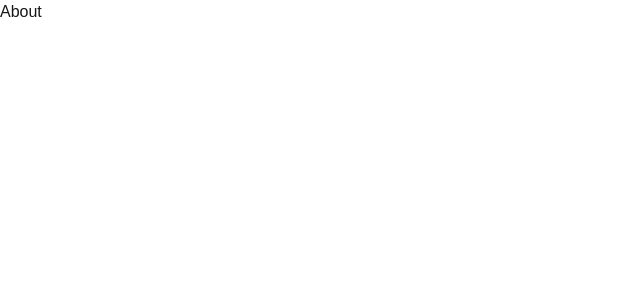
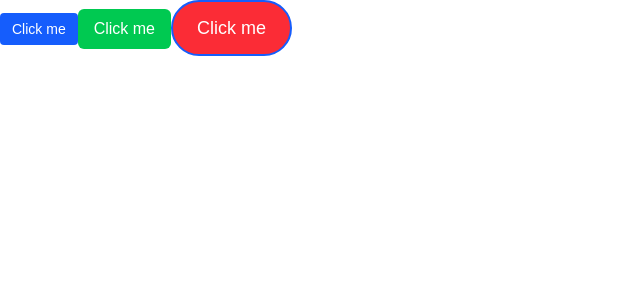
Before and after one commit to abdlrhmanv/alx-project-0x02-setup, a Next.js app in the folder alx-project-0x02/: page /about in a window 1280 px wide. Shown: the top 300 px of the page, without its empty margins (0-640 px from the left). Built offline with nearby package versions, Linux system fonts and the light colour scheme.

Commit message:
5. Create and Use a Button Component

```diff
--- /dev/null
+++ b/alx-project-0x02/components/common/Button.tsx
@@ -0,0 +1,54 @@
+import React from 'react';
+import { type ButtonProps } from '@/interfaces';
+
+const Button: React.FC<ButtonProps> = ({
+  label,
+  onClick,
+  size = 'medium',
+  shape = 'rounded-md',
+  variant = 'primary',
+  disabled = false,
+  className = ''
+}) => {
+  const sizeClasses = {
+    small: 'px-3 py-1.5 text-sm',
+    medium: 'px-4 py-2 text-base',
+    large: 'px-6 py-3 text-lg'
+  };
+
+  const variantClasses = {
+    primary: 'bg-blue-600 text-white hover:bg-blue-700 focus:ring-blue-500',
+    secondary: 'bg-gray-600 text-white hover:bg-gray-700 focus:ring-gray-500',
+    outline: 'border-2 border-blue-600 text-blue-600 hover:bg-blue-50 focus:ring-blue-500',
+    ghost: 'text-blue-600 hover:bg-blue-50 focus:ring-blue-500'
+  };
+
+  const disabledClasses = disabled
+    ? 'opacity-50 cursor-not-allowed'
+    : 'cursor-pointer transition-colors duration-200';
+
+  const focusClasses = 'focus:outline-none focus:ring-2 focus:ring-offset-2';
+
+  const buttonClasses = `
+    font-medium
+    ${sizeClasses[size]}
+    ${shape}
+    ${variantClasses[variant]}
+    ${disabledClasses}
+    ${focusClasses}
+    ${className}
+  `.trim().replace(/\s+/g, ' ');
+
+  return (
+    <button
+      onClick={onClick}
+      disabled={disabled}
+      className={buttonClasses}
+      type="button"
+    >
+      {label}
+    </button>
+  );
+};
+
+export default Button;
--- a/alx-project-0x02/interfaces/index.ts
+++ b/alx-project-0x02/interfaces/index.ts
@@ -15,3 +15,13 @@ export interface PostModalProps {
     content: string;
     image: string;
   }
+
+export interface ButtonProps {
+    label: string;
+    onClick: () => void;
+    size?: 'small' | 'medium' | 'large';
+    shape?: 'rounded-sm' | 'rounded-md' | 'rounded-full';
+    variant?: 'primary' | 'secondary' | 'outline' | 'ghost';
+    disabled?: boolean;
+    className?: string;
+}
--- a/alx-project-0x02/pages/about.tsx
+++ b/alx-project-0x02/pages/about.tsx
@@ -1,8 +1,12 @@
 import React from 'react'
-
+import Button from '@/components/common/Button'
 const About = () => {
   return (
-    <div>About</div>
+    <div>
+        <Button label="Click me" onClick={() => {}} size="small" shape="rounded-sm" variant="primary" disabled={false} className="bg-blue-500 text-white" />
+        <Button label="Click me" onClick={() => {}} size="medium" shape="rounded-md" variant="secondary" disabled={false} className="bg-green-500 text-white" />
+        <Button label="Click me" onClick={() => {}} size="large" shape="rounded-full" variant="outline" disabled={false} className="bg-red-500 text-white" />
+    </div>
   )
 }
 
```
